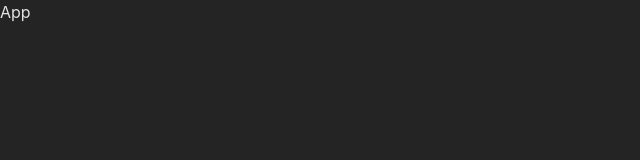
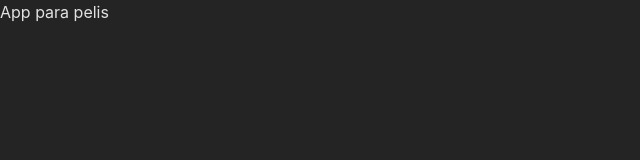
Before and after one commit to lucas95mdq/ReactFilms, a React (Vite) app: page / in a window 1280 px wide. Shown: the top 160 px of the page, without its empty margins (0-640 px from the left). Built offline with nearby package versions, Linux system fonts and the light colour scheme.

Commit message:
[cfg pipeline]

```diff
--- a/src/App.jsx
+++ b/src/App.jsx
@@ -2,7 +2,7 @@ function App() {
 
   return (
     <>
-    <div data-testid="title">App</div>
+    <div data-testid="title">App para pelis</div>
     </>
   )
 }
```
Also changed, not shown: 1 other file (tests, documents, lock files or other folders).
